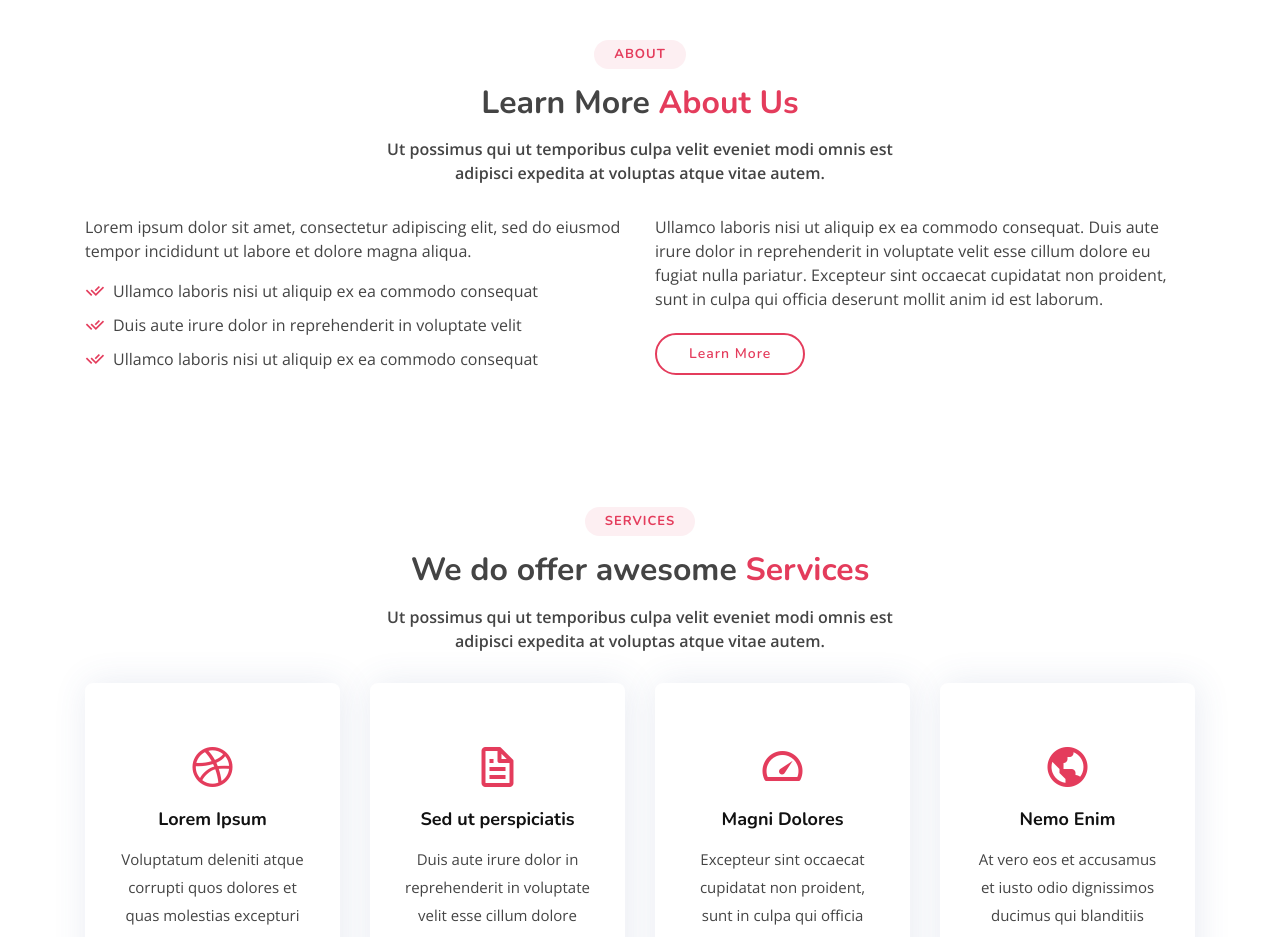
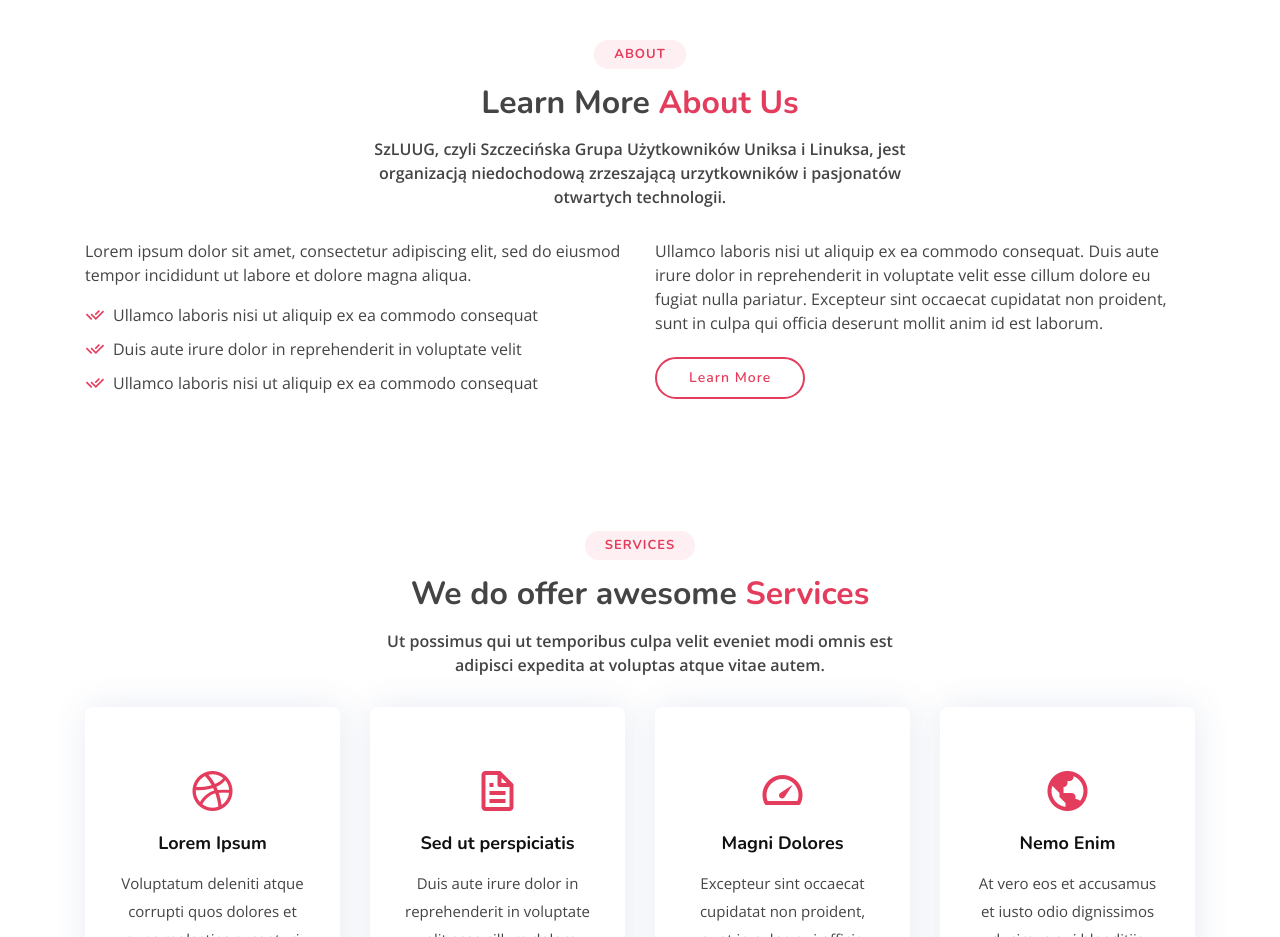
Before and after one commit to szluug/ux-site, a plain HTML site: page frontend/Tempo/index.html in a window 1280 px wide. Shown: the part 820-1757 px from the top of the page. Drawn offline with nearby package versions, Linux system fonts and the light colour scheme.

Commit message:
Add content to About Us

```diff
--- a/frontend/Tempo/index.html
+++ b/frontend/Tempo/index.html
@@ -97,7 +97,7 @@
         <div class="section-title">
           <h2>About</h2>
           <h3>Learn More <span>About Us</span></h3>
-          <p>Ut possimus qui ut temporibus culpa velit eveniet modi omnis est adipisci expedita at voluptas atque vitae autem.</p>
+          <p>SzLUUG, czyli Szczecińska Grupa Użytkowników Uniksa i Linuksa, jest organizacją niedochodową zrzeszającą urzytkowników i pasjonatów otwartych technologii.</p>
         </div>
 
         <div class="row content">
```
